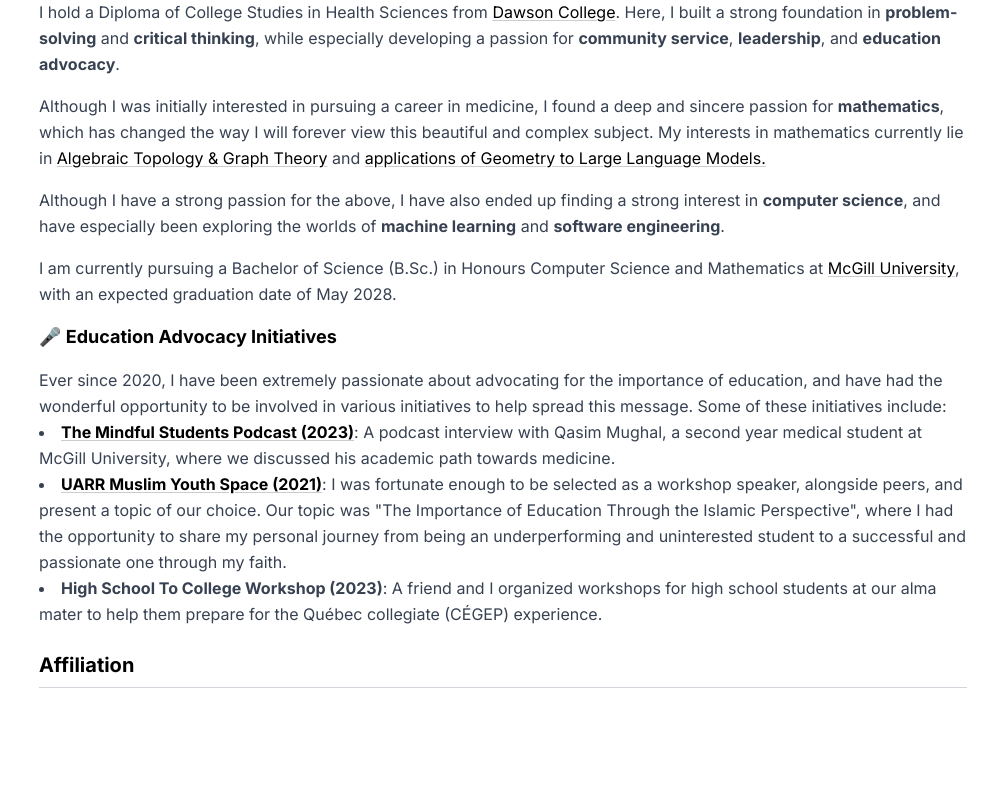
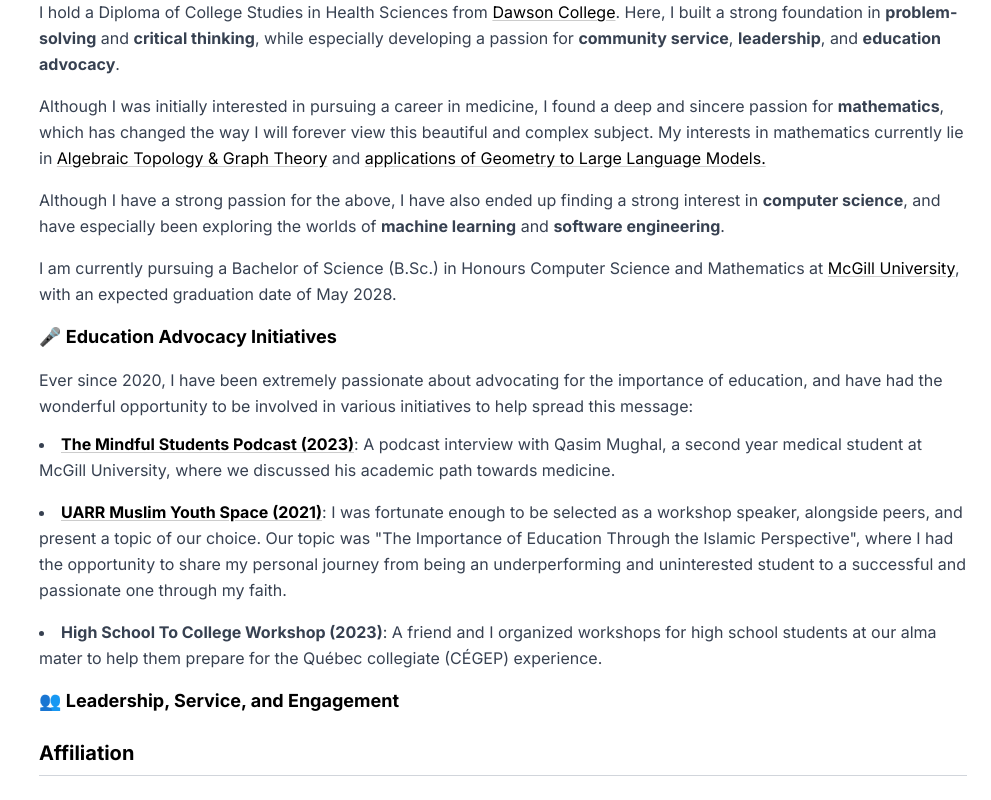
Before and after one commit to rayyankhan47/Rayyan-Khan-Portfolio, a React (Vite) app: page / in a window 1280 px wide. Shown: the part 980-1780 px from the top of the page, without its empty margins (289-1280 px from the left). Before the commit the page ends 1748 px from the top, so only its background shows below. Built offline with nearby package versions, Linux system fonts and the light colour scheme.

Commit message:
fixed spacing in list in education advocacy initiatives

```diff
--- a/src/pages/Home.tsx
+++ b/src/pages/Home.tsx
@@ -124,9 +124,8 @@
 
                 <h3 className="font-bold text-lg mb-2">🎤 Education Advocacy Initiatives</h3>
                 <p className="text-gray-700 leading-relaxed">
-                  Ever since 2020, I have been extremely passionate about advocating for the importance of education, and have had the wonderful opportunity to be involved in various initiatives to help spread this message.
-                  Some of these initiatives include:
-                  <ul className="list-disc list-inside text-gray-700 leading-relaxed">
+                  Ever since 2020, I have been extremely passionate about advocating for the importance of education, and have had the wonderful opportunity to be involved in various initiatives to help spread this message:
+                  <ul className="list-disc list-inside text-gray-700 leading-relaxed space-y-4 mt-3">
                     <li>
                         <a target="_blank" rel="noopener noreferrer" href="https://www.youtube.com/watch?v=3QA8cwoKIoY"><b>The Mindful Students Podcast (2023)</b></a>: A podcast interview with Qasim Mughal, a second year medical student at McGill University, where we discussed his academic path towards medicine.
                     </li>
@@ -138,6 +137,11 @@
                       <b>High School To College Workshop (2023)</b>: A friend and I organized workshops for high school students at our alma mater to help them prepare for the Québec collegiate (CÉGEP) experience.
                     </li>
                   </ul>
+                </p>
+
+                <h3 className="font-bold text-lg mb-2">👥 Leadership, Service, and Engagement</h3>
+                <p className="text-gray-700 leading-relaxed">
+
                 </p>
               </div>
             </div>
```
